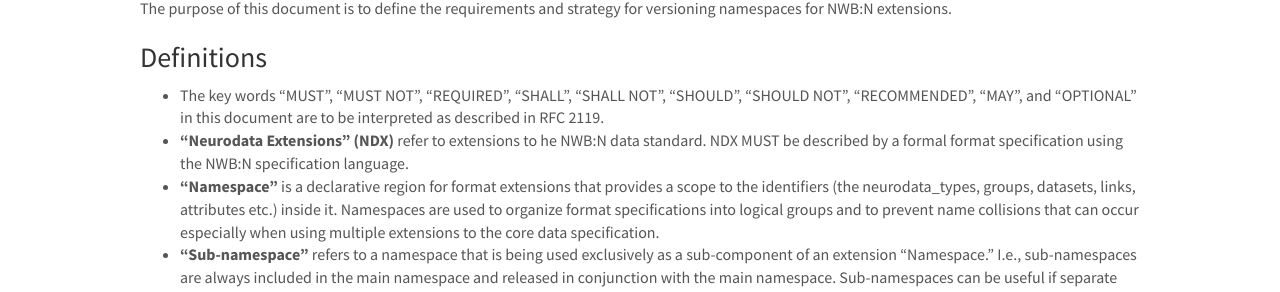
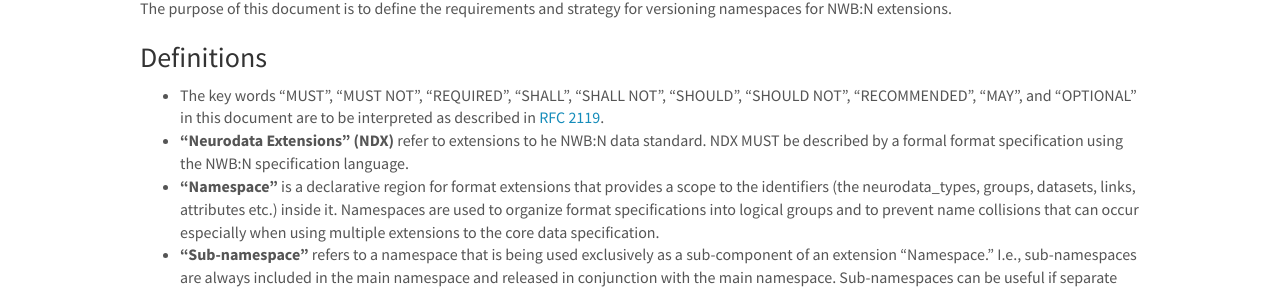
Before and after one commit to nwb-extensions/nwb-extensions.github.io, a Jekyll site: the page built from _pages/versioning_guidelines.md, in a window 1280 px wide and 900 px high. Shown: the part 313-605 px from the top of the window. Built offline with Jekyll 4.4.1, drawn with Linux system fonts in a browser that asks for light colours; nearby versions of some CDN libraries; part of the change alters nothing that is shown.

```diff
--- a/_pages/versioning_guidelines.md
+++ b/_pages/versioning_guidelines.md
@@ -19,7 +19,7 @@ The purpose of this document is to define the requirements and strategy for vers
 
 ### Definitions
 
-* The key words “MUST”, “MUST NOT”, “REQUIRED”, “SHALL”, “SHALL NOT”, “SHOULD”, “SHOULD NOT”, “RECOMMENDED”, “MAY”, and “OPTIONAL” in this document are to be interpreted as described in RFC 2119.
+* The key words “MUST”, “MUST NOT”, “REQUIRED”, “SHALL”, “SHALL NOT”, “SHOULD”, “SHOULD NOT”, “RECOMMENDED”, “MAY”, and “OPTIONAL” in this document are to be interpreted as described in [RFC 2119](https://www.ietf.org/rfc/rfc2119.txt).
 * **“Neurodata Extensions” (NDX)** refer to extensions to he NWB:N data standard. NDX MUST be described by a formal format specification using the NWB:N specification language.
 * **“Namespace”** is a declarative region for format extensions that provides a scope to the identifiers (the neurodata_types, groups, datasets, links, attributes etc.) inside it. Namespaces are used to organize format specifications into logical groups and to prevent name collisions that can occur especially when using multiple extensions to the core data specification.
 * **“Sub-namespace”** refers to a namespace that is being used exclusively as a sub-component of an extension “Namespace.” I.e., sub-namespaces are always included in the main namespace and released in conjunction with the main namespace. Sub-namespaces can be useful if separate versioning of sub-components of a namespace is desirable. Generally we RECOMMEND to organize extensions into a single “Namespace” with possible multiple extension source yaml files, rather than using “Sub-namespaces”
```
